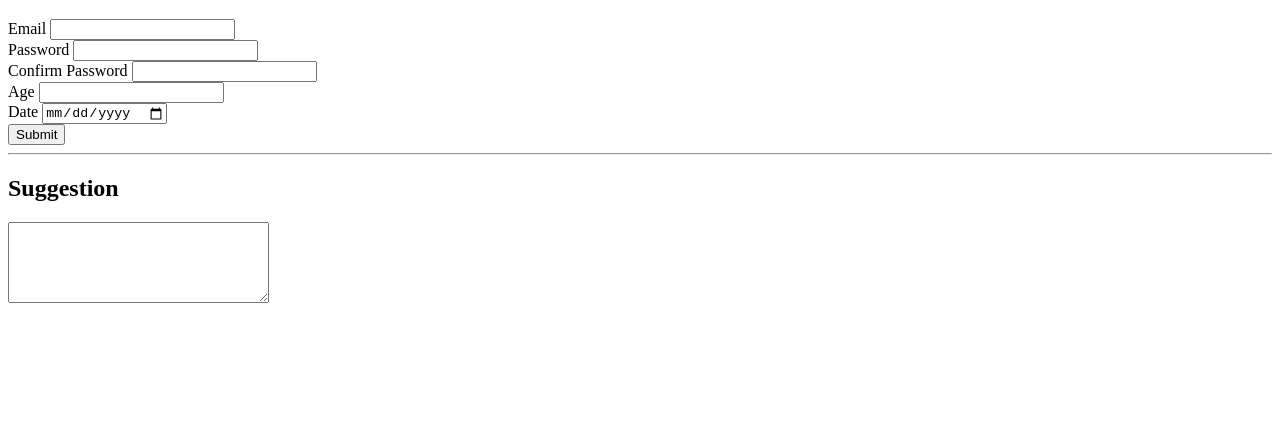
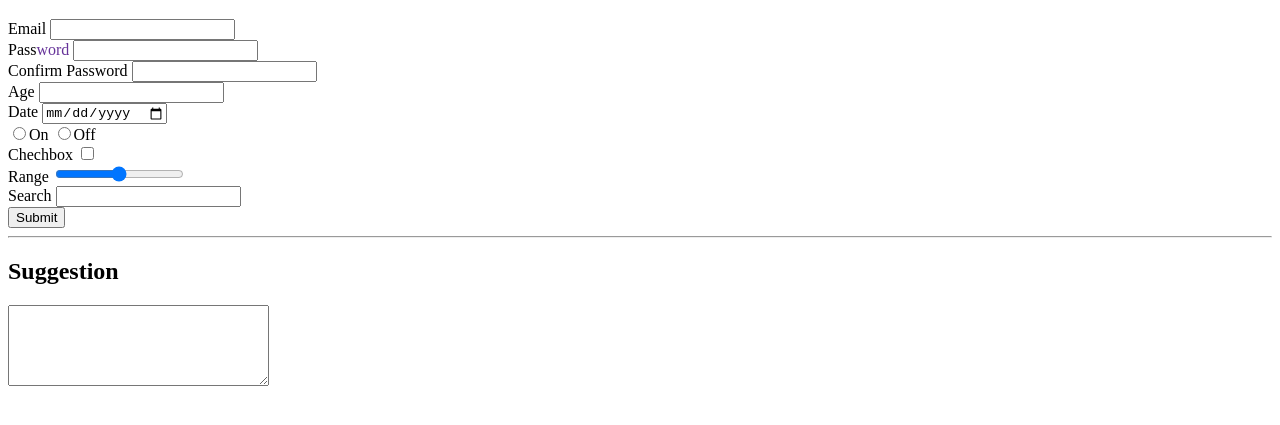
Before and after one commit to ArjayBuen/html-fundamentals, a plain HTML site: page login.html in a window 1280 px wide. Shown: the part 61-486 px from the top of the page. Drawn offline with Linux system fonts and the light colour scheme.

Commit message:
Learning other input type

```diff
--- a/login.html
+++ b/login.html
@@ -14,7 +14,7 @@
         <input type="email">
         </div>
         <div>
-            <label for="">Password</label>
+            <label for="">Pass<span style="color: rebeccapurple;">word</span></label>
         <input type="password">
         </div>
         <div>
@@ -29,6 +29,24 @@
             <label for="">Date</label>
         <input type="date">
         </div>
+        <div>
+            <input type="radio"><label for="">On</label>
+            <input type="radio"><label for="">Off</label>
+        </div>
+        <div>
+            <label for="">Chechbox</label>
+            <input type="checkbox">
+        </div>
+        <div>
+            <label for="">Range</label>
+            <input type="range">
+        </div>
+        <div>
+            <label for="">Search</label>
+            <input type="search">
+        </div>
+
+        </div>
         <button>Submit</button>
         <hr>
         <h2>Suggestion</h2>
```
Also changed, not shown: index.html (+3 -1 lines).
